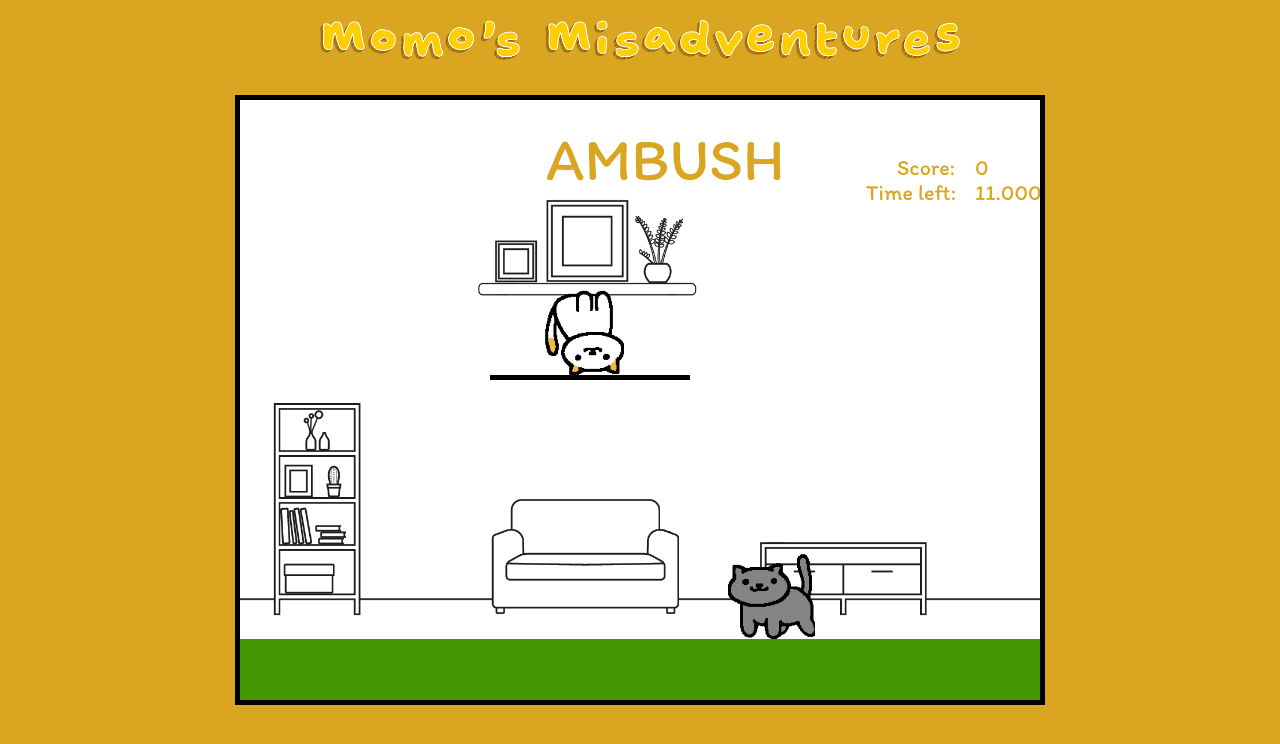
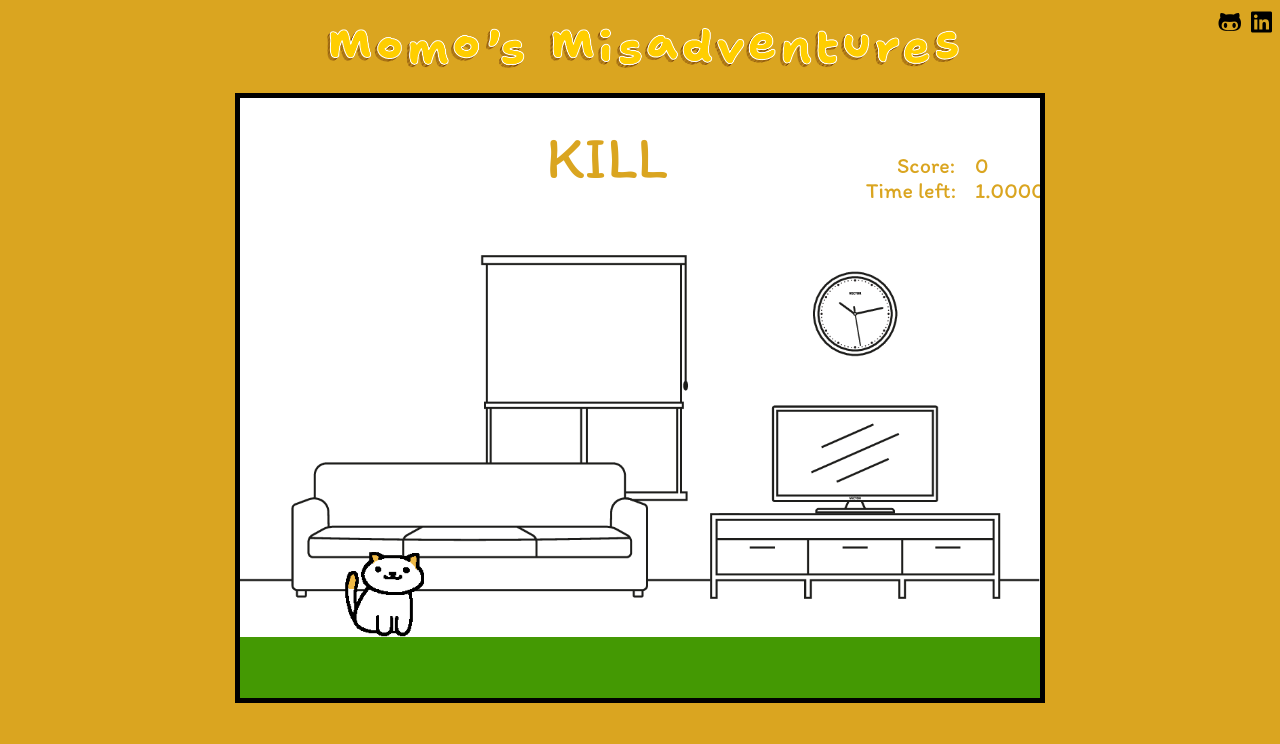
Before and after one commit to remnantsofred/js_project, a website built with webpack: page momos_misadventures/index.html in a window 1280 px wide. Built offline with nearby package versions, Linux system fonts and the light colour scheme; a web font is replaced by a local one.

Commit message:
Some CSS and HTML styling

```diff
--- a/momos_misadventures/index.html
+++ b/momos_misadventures/index.html
@@ -5,16 +5,27 @@
     <meta charset="UTF-8" />
     <meta name="viewport" content="width=device-width, initial-scale=1.0" />
     <meta http-equiv="X-UA-Compatible" content="ie=edge" />
-    <link rel="preconnect" href="https://fonts.googleapis.com"><link rel="preconnect" href="https://fonts.gstatic.com" crossorigin><link href="https://fonts.googleapis.com/css2?family=Baloo+2:wght@400;500;600;700;800&family=Comfortaa:wght@300;400;500;600;700&family=Fredoka+One&family=Gloria+Hallelujah&family=Itim&family=Jua&family=Krub:ital,wght@0,200;0,300;0,400;0,500;0,600;0,700;1,200;1,300;1,400;1,500;1,600;1,700&family=Mali:ital,wght@0,200;0,300;0,400;0,500;0,600;0,700;1,200;1,300;1,400;1,500;1,600;1,700&family=Nerko+One&family=Niramit:ital,wght@0,200;0,300;0,400;0,500;0,600;0,700;1,200;1,300;1,400;1,500;1,600;1,700&family=Nunito:ital,wght@0,200;0,300;0,400;0,500;0,600;0,700;0,800;0,900;0,1000;1,200;1,300;1,400;1,500;1,600;1,700;1,800;1,900;1,1000&family=Patrick+Hand&family=Permanent+Marker&family=Quicksand:wght@300;400;500;600;700&family=Roboto:wght@300;400;700&family=Rubik:ital,wght@0,300;0,400;0,500;0,600;0,700;0,800;0,900;1,300;1,400;1,500;1,600;1,700;1,800;1,900&family=Varela+Round&family=Zen+Maru+Gothic:wght@300;400;500;700;900&display=swap" rel="stylesheet">
-    <style> @import url('https://fonts.googleapis.com/css2?family=Baloo+2:wght@400;500;600;700;800&family=Comfortaa:wght@300;400;500;600;700&family=Fredoka+One&family=Gloria+Hallelujah&family=Itim&family=Jua&family=Krub:ital,wght@0,200;0,300;0,400;0,500;0,600;0,700;1,200;1,300;1,400;1,500;1,600;1,700&family=Mali:ital,wght@0,200;0,300;0,400;0,500;0,600;0,700;1,200;1,300;1,400;1,500;1,600;1,700&family=Nerko+One&family=Niramit:ital,wght@0,200;0,300;0,400;0,500;0,600;0,700;1,200;1,300;1,400;1,500;1,600;1,700&family=Nunito:ital,wght@0,200;0,300;0,400;0,500;0,600;0,700;0,800;0,900;0,1000;1,200;1,300;1,400;1,500;1,600;1,700;1,800;1,900;1,1000&family=Patrick+Hand&family=Permanent+Marker&family=Quicksand:wght@300;400;500;600;700&family=Roboto:wght@300;400;700&family=Rubik:ital,wght@0,300;0,400;0,500;0,600;0,700;0,800;0,900;1,300;1,400;1,500;1,600;1,700;1,800;1,900&family=Varela+Round&family=Zen+Maru+Gothic:wght@300;400;500;700;900&display=swap'); </style>
+    <link rel="preconnect" href="https://fonts.googleapis.com"><link rel="preconnect" href="https://fonts.gstatic.com" crossorigin><link href="https://fonts.googleapis.com/css2?family=Itim&display=swap" rel="stylesheet">
+    <style> @import url('https://fonts.googleapis.com/css2?family=Itim&display=swap'); </style>
     <link rel="stylesheet" href="./dist/main.css" />
+    <script src="https://kit.fontawesome.com/7f2c62fa11.js" crossorigin="anonymous"></script>
     <script type="application/javascript" src="./dist/main.js" defer></script>
 
     <title>Momo's Misadventures</title>
   </head>
 
   <body>
-    <img id="maintitle" src="src/assets/backgrounds/title.png" alt="Momo's Misadventures">
+    <header>
+      <div class="emptyDiv"></div>
+      <img id="maintitle" src="src/assets/backgrounds/title.png" alt="Momo's Misadventures">
+      <nav>
+        <a href="https://github.com/remnantsofred/momos_misadventures"><i class="fa-brands fa-github-alt"></i></a><a href="https://github.com/remnantsofred/momos_misadventures"><i class="fa-brands fa-linkedin"></i></a>
+
+      </nav>
+
+    </header>
+
+
     <canvas id="gamescreen">
 
     </canvas>
--- a/momos_misadventures/src/index.scss
+++ b/momos_misadventures/src/index.scss
@@ -1,6 +1,6 @@
 /// css entry file
 /// need to add dependencies here, starting with css reset
-@import 'styles/reset.scss';
+// @import 'styles/reset.scss';
 
 @import 'styles/game_board.css';
 /// make sure all other import css files come after the css reset
--- a/momos_misadventures/src/scripts/game.js
+++ b/momos_misadventures/src/scripts/game.js
@@ -50,7 +50,7 @@ export default class Game {
     // const Ashy = new GameObject(this.ctx, 579, 173, 140, 1, "#7cfd21", true, false, true);
     this.Ashy = new Momo(this.dimensions.width, this.dimensions.height, true);
     const fauxshelf = new GameObject(this.ctx, 235, 280, 200, 5, "#7cfd21", false, false, false);
-    const hiddenledge = new GameObject(this.ctx, 250, 275, 200, 5, "7cfd21", true, false, false);
+    const hiddenledge = new GameObject(this.ctx, 250, 275, 200, 5, "#FFffff", true, false, false);
     const fly = new GameObject(this.ctx, 579, 173, 140, 1, "#7cfd21", true, false, true);
     // GameObject constructor(ctx, x, y, width, height, color, collision, bounce, target) {
     // const <objName> = new GameObject(this.ctx, 248, 162, 206, 5, "#7cfd21", true, false, true);
@@ -116,18 +116,18 @@ export default class Game {
   //// return a random level from this.levels (plural);
   //// iterate thru array so you don't get two of the same game in a row. shuffle array when you've gone through all levels
   randomSelectLevel(){
-    // if (!this.prevlevel) {
-    //   return this.levels[0];
-    // } else if (this.prevlevel === this.levels[0]){
-    //   return this.levels[1];
-    // } else if (this.prevlevel === this.levels[1]){
-    //   return this.levels[2];
-    // } else if (this.prevlevel === this.levels[2]){
-    //   return this.levels[3];
-    // } else if (this.prevlevel === this.levels[3]){
-    //   this.shuffleLevelArray();
-    //   return this.levels[0];
-    // }
+    if (!this.prevlevel) {
+      return this.levels[0];
+    } else if (this.prevlevel === this.levels[0]){
+      return this.levels[1];
+    } else if (this.prevlevel === this.levels[1]){
+      return this.levels[2];
+    } else if (this.prevlevel === this.levels[2]){
+      return this.levels[3];
+    } else if (this.prevlevel === this.levels[3]){
+      this.shuffleLevelArray();
+      return this.levels[0];
+    }
 
     // //// testing level4
     // if (this.prevlevel === this.levels[2]){
@@ -135,7 +135,7 @@ export default class Game {
     // } else {
     //   return this.levels[2];
     // }
-    return this.levels[1];
+    // return this.levels[1];
   }
 
   shuffleLevelArray(){
--- a/momos_misadventures/src/scripts/momo.js
+++ b/momos_misadventures/src/scripts/momo.js
@@ -342,7 +342,7 @@ export default class Momo {
       if (obj.ash) {
         console.log('collide')
       }
-    if (obj.collision === true) {
+    if (obj.collision) {
       //// this below is a collision
         if (!this.grounded &&
           //// if momo's left corner is to the left of the object length AND
--- a/momos_misadventures/src/styles/game_board.css
+++ b/momos_misadventures/src/styles/game_board.css
@@ -39,13 +39,30 @@ body {
   color: whitesmoke
 }
 
+header {
+  display: flex;
+  justify-content: space-between;
+  align-content: center;
+}
+
+.emptyDiv{
+  width: 70px;
+}
+
+nav a {
+  color: black;
+  font-size: 24px;
+  margin-left: 10px;
+}
+
+nav a:hover {
+  opacity: 0.5;
+  color: blue
+}
 
 #gamescreen {
   border: 5px solid black;
-  position: absolute;
-  top: 50%;
-  left: 50%;
-  transform: translate(-50%, -50%);
+  /* transform: translate(-50%, -50%); */
   width: 800;
   height: 600;
 }
```
Also changed, not shown: momos_misadventures/dist/main.css, momos_misadventures/dist/main.js.
